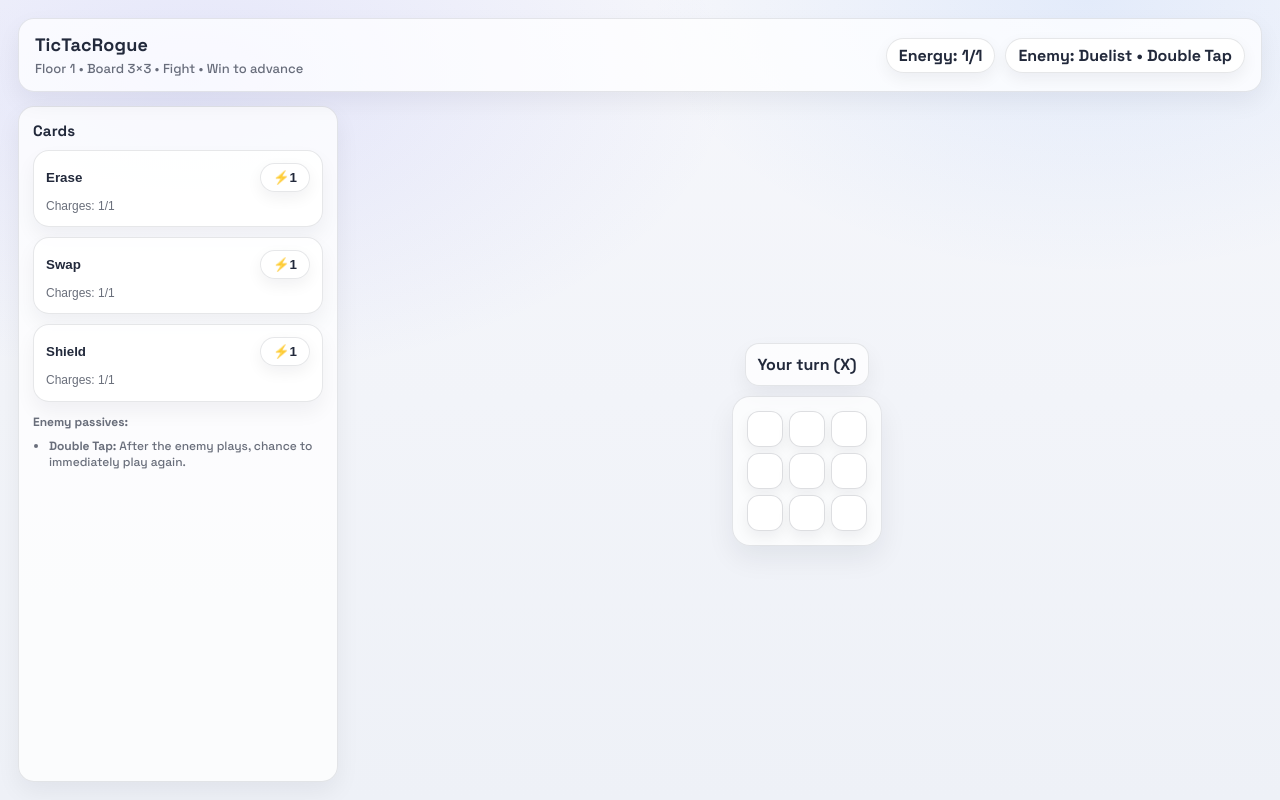
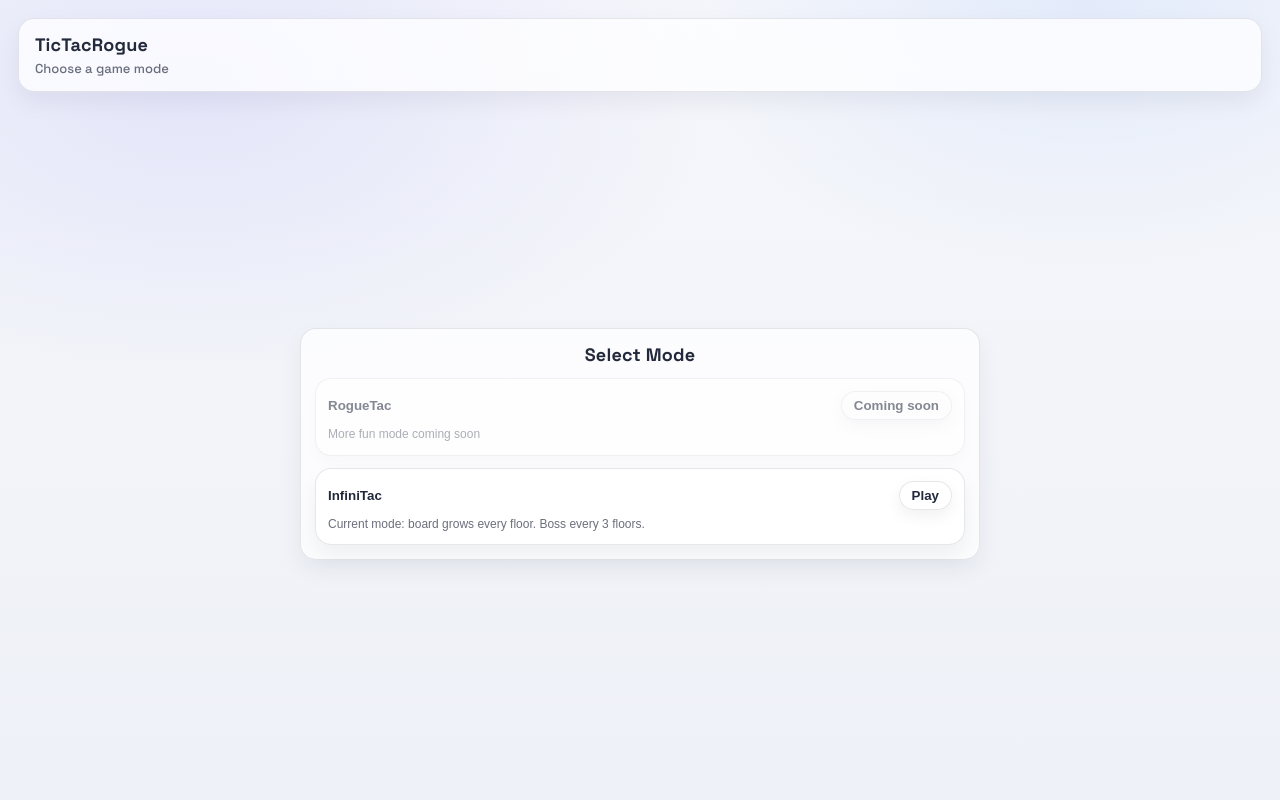
Before and after one commit to Ave04/TicTacRogue, a React (Create React App) app: page / in a window 1280 px wide. Built offline with nearby package versions, Linux system fonts and the light colour scheme.

Commit message:
added menu to select game mode, keeping current game mode only

```diff
--- a/src/App.jsx
+++ b/src/App.jsx
@@ -278,7 +278,83 @@ function makeEmptyBoard(N) {
   return Array(N * N).fill(null);
 }
 
-export default function Game() {
+export default function App() {
+  const [mode, setMode] = useState(null);
+
+  if (mode === null) {
+    return <ModeMenu onPick={(m) => setMode(m)} />;
+  }
+
+  // key forces remount when you go back then start again
+  if (mode === "INFINITAC") {
+    return <InfinitacGame key="INFINITAC" onExit={() => setMode(null)} />;
+  }
+
+  // (unused for now)
+  return <ModeMenu onPick={(m) => setMode(m)} />;
+}
+
+function ModeMenu({ onPick }) {
+  return (
+    <div className="page">
+      <div className="header">
+        <div>
+          <div className="title">TicTacRogue</div>
+          <div className="subtitle">Choose a game mode</div>
+        </div>
+      </div>
+
+      <div
+        className="content"
+        style={{
+          gridTemplateColumns: "1fr",
+          alignItems: "center",
+          justifyItems: "center",
+        }}
+      >
+        <div
+          className="left"
+          style={{
+            width: "min(680px, 92vw)",
+            textAlign: "center",
+          }}
+        >
+          <div className="panelTitle" style={{ fontSize: 18 }}>
+            Select Mode
+          </div>
+
+          <div style={{ display: "grid", gap: 12, marginTop: 12 }}>
+            {/*  Placeholder (no onclick yet) */}
+            <button className="card" disabled style={{ margin: 0 }}>
+              <div className="cardTop">
+                <span className="cardName">RogueTac</span>
+                <span className="pill">Coming soon</span>
+              </div>
+              <div className="small">More fun mode coming soon</div>
+            </button>
+
+            {/* current game */}
+            <button
+              className="card"
+              style={{ margin: 0 }}
+              onClick={() => onPick("INFINITAC")}
+            >
+              <div className="cardTop">
+                <span className="cardName">InfiniTac</span>
+                <span className="pill">Play</span>
+              </div>
+              <div className="small">
+                Current mode: board grows every floor. Boss every 3 floors.
+              </div>
+            </button>
+          </div>
+        </div>
+      </div>
+    </div>
+  );
+}
+
+function InfinitacGame({ onExit }) {
   const [floor, setFloor] = useState(1);
   const N = 2 + floor;
 
```
